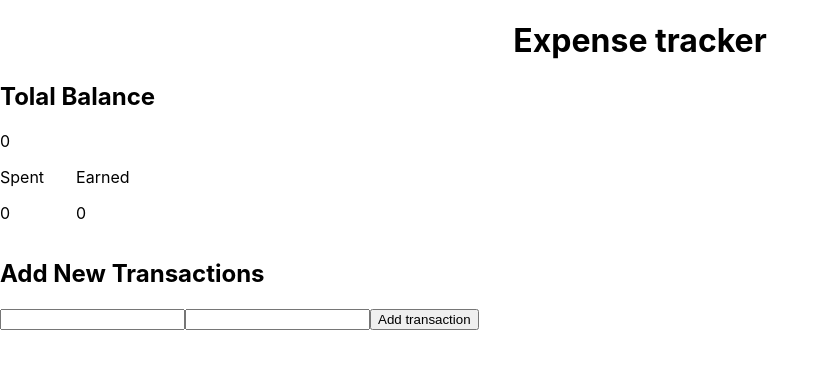
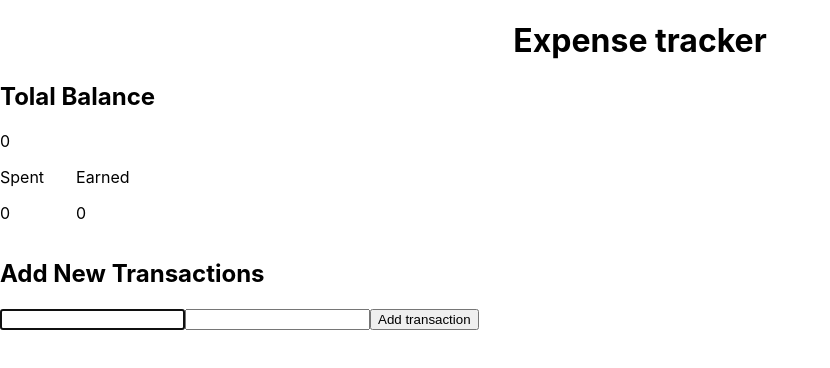
Before and after one commit to sGabunia/expensetracker, a React (Create React App) app: page / in a window 1280 px wide. Shown: the top 368 px of the page, without its empty margins (0-830 px from the left). Built offline with nearby package versions, Linux system fonts and the light colour scheme.

Commit message:
added useref to input

```diff
--- /dev/null
+++ b/src/components/FormInput/FormInput.js
@@ -0,0 +1,41 @@
+import React, { useEffect, useRef } from "react";
+import "./FormInput.css";
+
+const FormInput = ({
+  handleTransactionType,
+  handleTransactionAmount,
+  addTransaction,
+  error,
+  text,
+  amount,
+  balance,
+}) => {
+  const inputRef = useRef(null);
+  useEffect(() => {
+    inputRef.current.focus();
+  }, [balance]);
+
+  return (
+    <div>
+      <h2>Add New Transactions</h2>
+      <form onSubmit={addTransaction}>
+        <input
+          ref={inputRef}
+          type="text"
+          value={text}
+          onChange={handleTransactionType}
+          className={error && `error`}
+        />
+        <input
+          type="number"
+          value={amount}
+          onChange={handleTransactionAmount}
+          className={error && `error`}
+        />
+        <button>Add transaction</button>
+      </form>
+    </div>
+  );
+};
+
+export default FormInput;
--- a/src/components/Tracker/Tracker.js
+++ b/src/components/Tracker/Tracker.js
@@ -1,6 +1,8 @@
 import React, { useState, useMemo } from "react";
 import ExpensesAndIncome from "../ExpensesAndIncome/ExpensesAndIncome";
+import FormInput from "../FormInput/FormInput";
 import History from "../History/History";
+import TrackerHeader from "../TrackerHeader/TrackerHeader";
 import Transactions from "../Transactions/Transactions";
 import "./Tracker.css";
 
@@ -10,6 +12,7 @@ const Tracker = () => {
   const [amount, setAmount] = useState("");
   const [error, setError] = useState(false);
 
+  // add transaction
   const addTransaction = (e) => {
     e.preventDefault();
     if (!text || !amount) {
@@ -23,6 +26,12 @@ const Tracker = () => {
     setAmount("");
   };
 
+  // remove transaction
+  const removeTransaction = (id) => {
+    setTransaction(transactions.filter((transaction) => transaction.id !== id));
+  };
+
+  // income, expenses and total
   const income = useMemo(() => {
     return calculateIncome(transactions);
   }, [transactions]);
@@ -56,14 +65,9 @@ const Tracker = () => {
     return income + expenses;
   }
 
-  const removeTransaction = (id) => {
-    setTransaction(transactions.filter((transaction) => transaction.id !== id));
-  };
-
   return (
     <div>
-      <h2>Tolal Balance</h2>
-      <span>{totalBalance}</span>
+      <TrackerHeader balance={totalBalance} />
       <ExpensesAndIncome income={income} expenses={expenses} />
       <ul>
         {transactions.map((transaction) => (
@@ -74,22 +78,15 @@ const Tracker = () => {
           />
         ))}
       </ul>
-      <h2>Add New Transactions</h2>
-      <form onSubmit={addTransaction}>
-        <input
-          type="text"
-          value={text}
-          onChange={(e) => setText(e.target.value)}
-          className={error && `error`}
-        />
-        <input
-          type="number"
-          value={amount}
-          onChange={(e) => setAmount(Number(e.target.value))}
-          className={error && `error`}
-        />
-        <button>Add transaction</button>
-      </form>
+      <FormInput
+        addTransaction={addTransaction}
+        handleTransactionType={(e) => setText(e.target.value)}
+        handleTransactionAmount={(e) => setAmount(Number(e.target.value))}
+        text={text}
+        amount={amount}
+        error={error}
+        balance={totalBalance}
+      />
     </div>
   );
 };
--- /dev/null
+++ b/src/components/TrackerHeader/TrackerHeader.js
@@ -0,0 +1,13 @@
+import React from "react";
+import "./TrackerHeader.css";
+
+const TrackerHeader = ({ balance }) => {
+  return (
+    <>
+      <h2>Tolal Balance</h2>
+      <span>{balance}</span>
+    </>
+  );
+};
+
+export default TrackerHeader;
```
Also changed, not shown: src/components/FormInput/FormInput.css (added), src/components/TrackerHeader/TrackerHeader.css (added).
